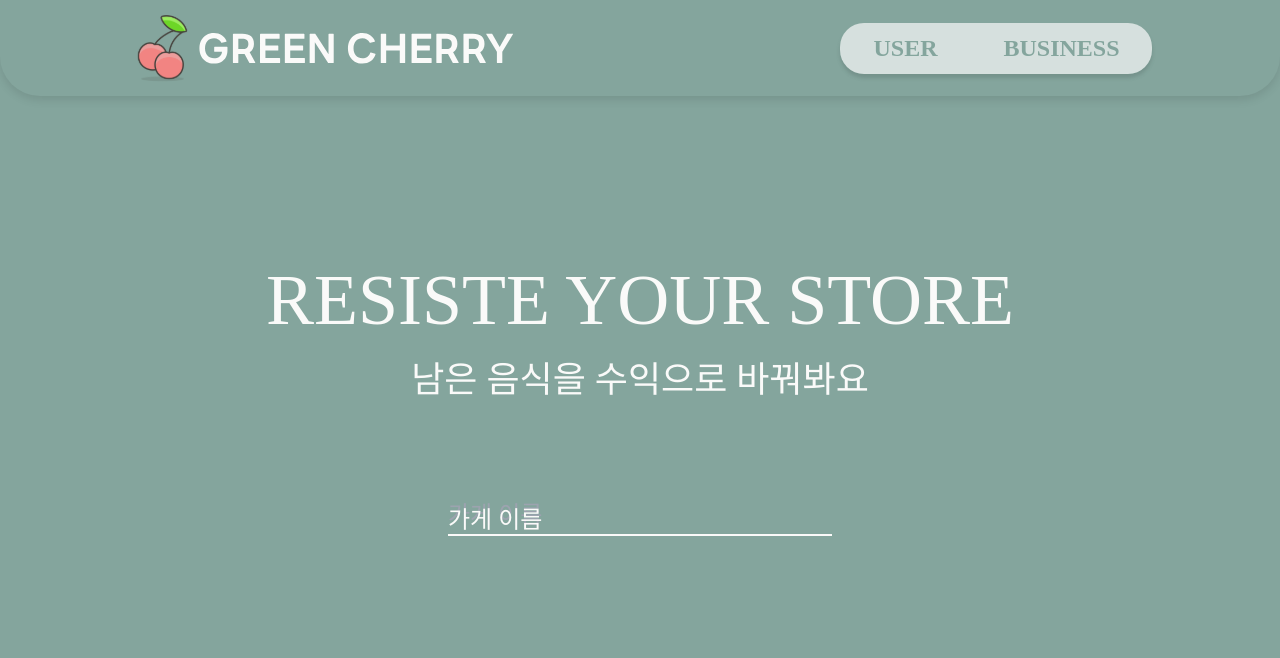
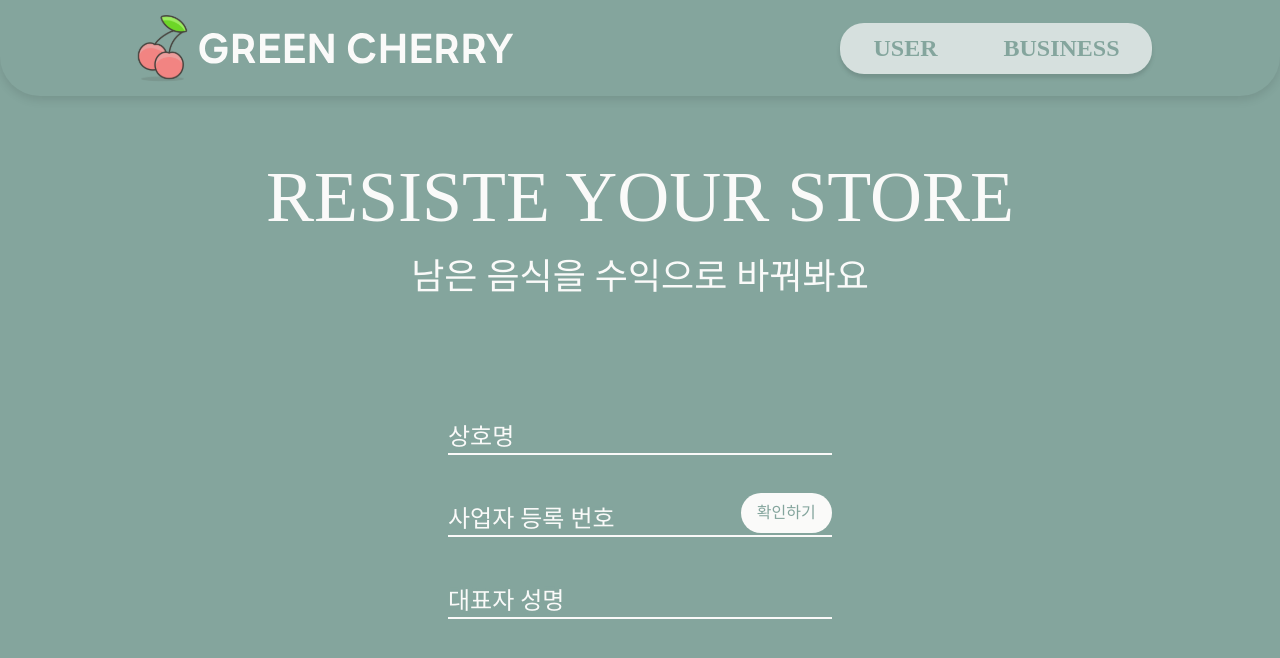
Before and after one commit to tandamzi/GreenCherry, a Next.js app in the folder frontend/web/: page /business/join in a window 1280 px wide. Shown: the top 658 px of the page. Built offline with nearby package versions, Linux system fonts and the light colour scheme.

Commit message:
design: 사업자 등록번호

```diff
--- a/frontend/web/src/pages/business/join/index.jsx
+++ b/frontend/web/src/pages/business/join/index.jsx
@@ -6,7 +6,13 @@ import style from './index.module.scss';
 import Container from '@/components/Container';
 
 const Join = () => {
-  const { register, handleSubmit } = useForm();
+  const {
+    handleSubmit,
+    register,
+    formState: { errors },
+    watch,
+    reset,
+  } = useForm({ mode: 'onBlur' });
   return (
     <Container>
       <Container.MainHeader />
@@ -19,27 +25,90 @@ const Join = () => {
             </h3>
           </div>
           <div className="flex flex-col items-center">
-            <div className="relative">
+            <div className="relative my-5 border-b-2 border-bgcolor">
               <input
-                {...register('email', {
-                  required: {
-                    value: true,
-                    message: '이메일을 입력해주세요.',
-                  },
+                {...register('name', {
+                  required: true,
                 })}
                 autoComplete="off"
-                id="email"
+                id="name"
                 type="text"
-                className="text-2xl peer placeholder-transparent h-10 w-96 border-b-2 border-bgcolor bg-secondary text-bgcolor focus:outline-none"
-                placeholder="가게 이름"
+                className="text-2xl peer placeholder-transparent h-10 w-96  bg-secondary text-bgcolor focus:outline-none placeholder-secondary"
+                placeholder="상호명"
               />
               <label
-                htmlFor="email"
-                className="text-2xl absolute left-0 -top-3.5 text-bgcolor peer-placeholder-shown:text-2xl peer-placeholder-shown:text-bgcolor peer-placeholder-shown:top-2 transition-all peer-focus:-top-3.5 peer-focus:text-bgcolor peer-focus:text-base"
+                htmlFor="name"
+                className="text-base absolute left-0 -top-3.5 text-bgcolor peer-placeholder-shown:text-2xl peer-placeholder-shown:text-bgcolor peer-placeholder-shown:top-2 transition-all peer-focus:-top-3.5 peer-focus:text-bgcolor peer-focus:text-base"
               >
-                가게 이름
+                상호명
               </label>
             </div>
+            {errors.name && errors.name.type === 'required' && (
+              <p className={style['error-text']}>상호명을 입력해주세요</p>
+            )}
+            <div className="relative my-5 border-b-2 border-bgcolor w-96 flex">
+              <div className="w-80 overflow-hidden">
+                <input
+                  {...register('businessLicenseNumber', {
+                    required: true,
+                    pattern: /^[0-9]{3}-[0-9]{2}-[0-9]{5}$/,
+                  })}
+                  autoComplete="off"
+                  id="businessLicenseNumber"
+                  type="text"
+                  className="text-2xl peer placeholder-transparent h-10 bg-secondary text-bgcolor focus:outline-none placeholder-secondary"
+                  placeholder="사업자 등록 번호"
+                />
+                <label
+                  htmlFor="businessLicenseNumber"
+                  className="text-base absolute left-0 -top-3.5 text-bgcolor peer-placeholder-shown:text-2xl peer-placeholder-shown:text-bgcolor peer-placeholder-shown:top-2 transition-all peer-focus:-top-3.5 peer-focus:text-bgcolor peer-focus:text-base"
+                >
+                  사업자 등록 번호
+                </label>
+              </div>
+              <button type="button" className={`${style['check-button']}`}>
+                확인하기
+              </button>
+            </div>
+            {errors.businessLicenseNumber &&
+              errors.businessLicenseNumber.type === 'required' && (
+                <p className={style['error-text']}>
+                  사업자 등록 번호를 입력해주세요
+                </p>
+              )}
+            {errors.businessLicenseNumber &&
+              errors.businessLicenseNumber.type === 'pattern' && (
+                <p className={style['error-text']}>
+                  사업자 등록 번호를 확인해주세요
+                </p>
+              )}
+            <div className="relative my-5 border-b-2 border-bgcolor">
+              <input
+                {...register('ownerName', {
+                  required: true,
+                  pattern: /^[가-힣]{2,10}$/,
+                })}
+                autoComplete="off"
+                id="ownerName"
+                type="text"
+                className="text-2xl peer placeholder-transparent h-10 w-96 bg-secondary text-bgcolor focus:outline-none placeholder-secondary"
+                placeholder="대표자 성명"
+              />
+              <label
+                htmlFor="ownerName"
+                className="text-base absolute left-0 -top-3.5 text-bgcolor peer-placeholder-shown:text-2xl peer-placeholder-shown:text-bgcolor peer-placeholder-shown:top-2 transition-all peer-focus:-top-3.5 peer-focus:text-bgcolor peer-focus:text-base"
+              >
+                대표자 성명
+              </label>
+            </div>
+            {errors.ownerName && errors.ownerName.type === 'required' && (
+              <p className={style['error-text']}>대표자 성명을 입력해주세요</p>
+            )}
+            {errors.ownerName && errors.ownerName.type === 'pattern' && (
+              <p className={style['error-text']}>
+                대표자 성명은 2~10자 한글로 입력해주세요
+              </p>
+            )}
           </div>
         </div>
       </Container.MainBody>
--- a/frontend/web/src/pages/business/join/index.module.scss
+++ b/frontend/web/src/pages/business/join/index.module.scss
@@ -0,0 +1,12 @@
+.error-text {
+  color: var(--color-danger);
+}
+
+.check-button {
+  font-size: 16px;
+  border-radius: 100px;
+  color: var(--color-secondary);
+  background-color: var(--color-bgcolor);
+  width: 100px;
+  transform: translateY(-2px);
+}
```
